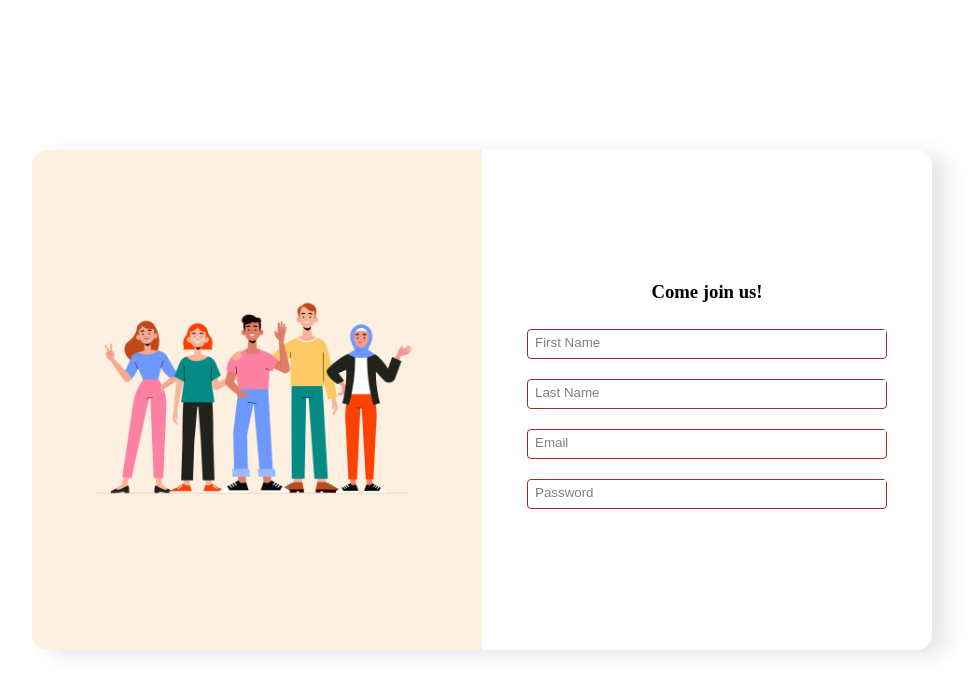
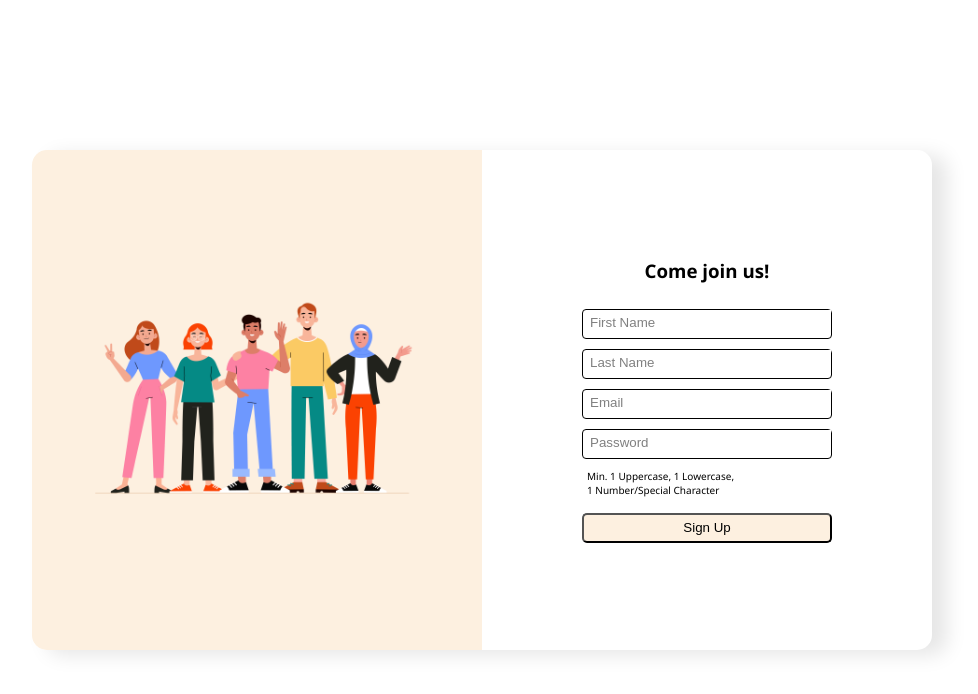
Before and after one commit to deenazul/odin-sign-up, a plain HTML site: page index.html in a window 1280 px wide. Shown: the whole page, without its empty margins (158-1136 px from the left). Drawn offline with Linux system fonts and the light colour scheme.

Commit message:
form validation html & responsiveness

```diff
--- a/index.html
+++ b/index.html
@@ -15,18 +15,24 @@
              </div>
              <div class="signUpForm">
                  <h3>Come join us!</h3>
+                 <form action="#" method="get">
                     <div class="inputBox">
-                    <input type="text" placeholder="First Name" required/>
+                        <input type="text" id="firstName" placeholder="First Name" required>
                     </div>
                     <div class="inputBox">
-                    <input type="text" placeholder="Last Name" required/>
+                        <input type="text" id="lastName" placeholder="Last Name" required>
                     </div>
                     <div class="inputBox">
-                    <input type="email" placeholder="Email" required/>
+                        <input type="email" id="email" placeholder="Email" required>
                     </div>
                     <div class="inputBox">
-                    <input type="password" placeholder="Password" required/>
+                        <input type="password" id="password" minlength="8" maxlength="12" pattern="((?=^.{8,}$)((?=.*\d)|(?=.*\W+))(?![.\n])(?=.*[A-Z])(?=.*[a-z]).*$)" placeholder="Password" required>
                     </div>
+                    <p class="pwReq">
+                        Min. 1 Uppercase, 1 Lowercase,<br> 1 Number/Special Character
+                    </p>
+                    <button type="submit" id="submitBtn" >Sign Up</button>
+                 </form>
              </div>
         </div>
     </div>
--- a/style.css
+++ b/style.css
@@ -1,4 +1,5 @@
 *{
+    /* ensure boxes are equal in size */
     box-sizing: border-box;
     margin: 0;
     padding: 0;
@@ -9,12 +10,14 @@ body{
     justify-content: center;
     min-width: 100vw;
     min-height: 100vh;
+    font-family: 'Segoe UI', Tahoma, Geneva, Verdana, sans-serif;
 }
 .container{
     display: flex;
     justify-content: center;
 }
 .login{
+    /* width of login form container */
     width: 900px;
     min-height: 500px;
     display: flex;
@@ -23,6 +26,7 @@ body{
 }
 .heroImg{
     display: flex;
+    /* adjust flex item size using flex basis */
     flex-basis: 50%;
     justify-content: center;
     align-items: center;
@@ -37,17 +41,18 @@ body{
     justify-content: center;
     align-items: center;
     flex-direction: column;
+
 }
 .heroImg img{
     width: 350px;
 }
 .inputBox {
-    width: 80%;
+    width: 250px;
     height: 30px;
     margin: 10px 0;
     padding-left: 5px;
     border-radius: 4px;
-    border: 1px solid brown;
+    border: 1px solid black;
 }
 .inputBox input{
     width: 100%;
@@ -64,14 +69,35 @@ body{
 h3 {
     margin-bottom: 1rem;
 }
+.pwReq {
+    font-size: 10px;
+    /* font-weight: bold; */
+    text-align: justify;
+    padding-left: 5px;
+}
+#submitBtn {
+    margin-top: 1rem;
+    width: 250px;
+    height: 30px;
+    background-color: #fdf0e0;
+    border-radius: 5px;
+}
 
 @media screen and (max-width: 600px) {
     .login {
       width: 100%;
       display: flex;
       flex-direction: column;
+      box-shadow: none;
+    }
+    .inputBox input{
+        width: 80%;
+    }
+    .heroImg {
+        border-radius: 15px;
     }
     .heroImg img{
-        width: 250px;
+        width: 200px;
     }
+
   }
```
Also changed, not shown: 1 other file. Lines whose indentation alone changed are shown as unchanged.
